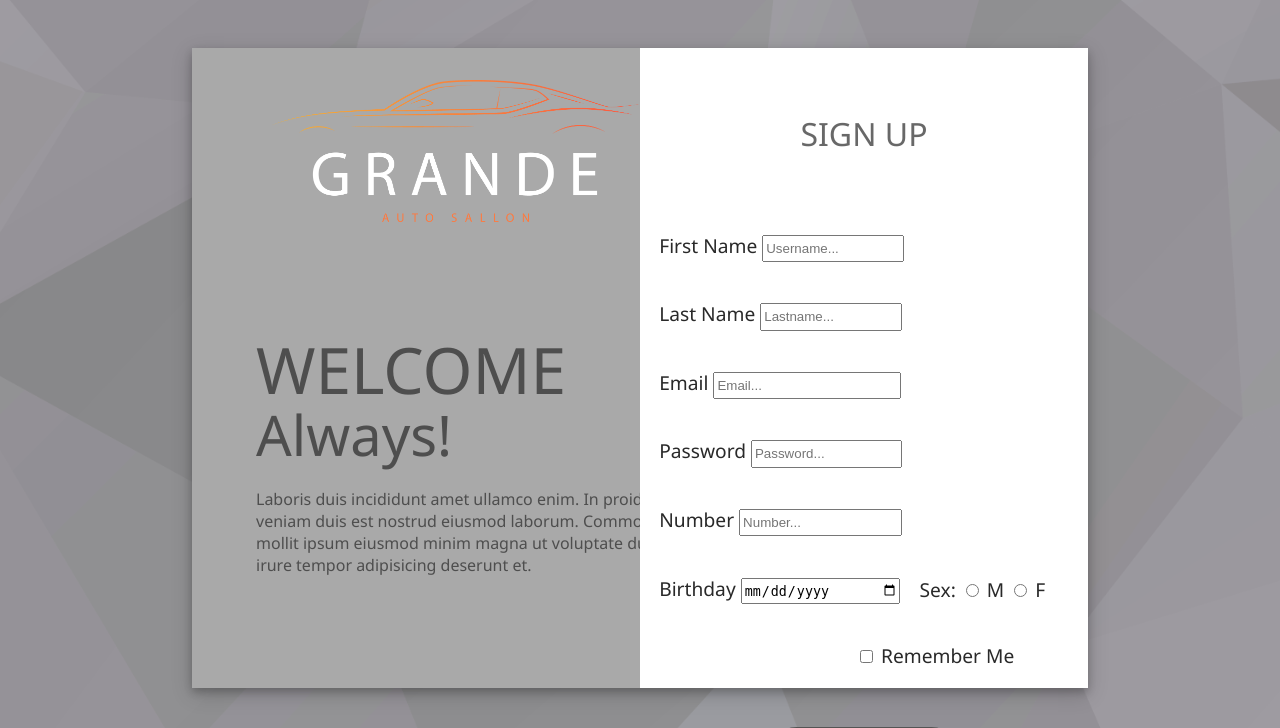
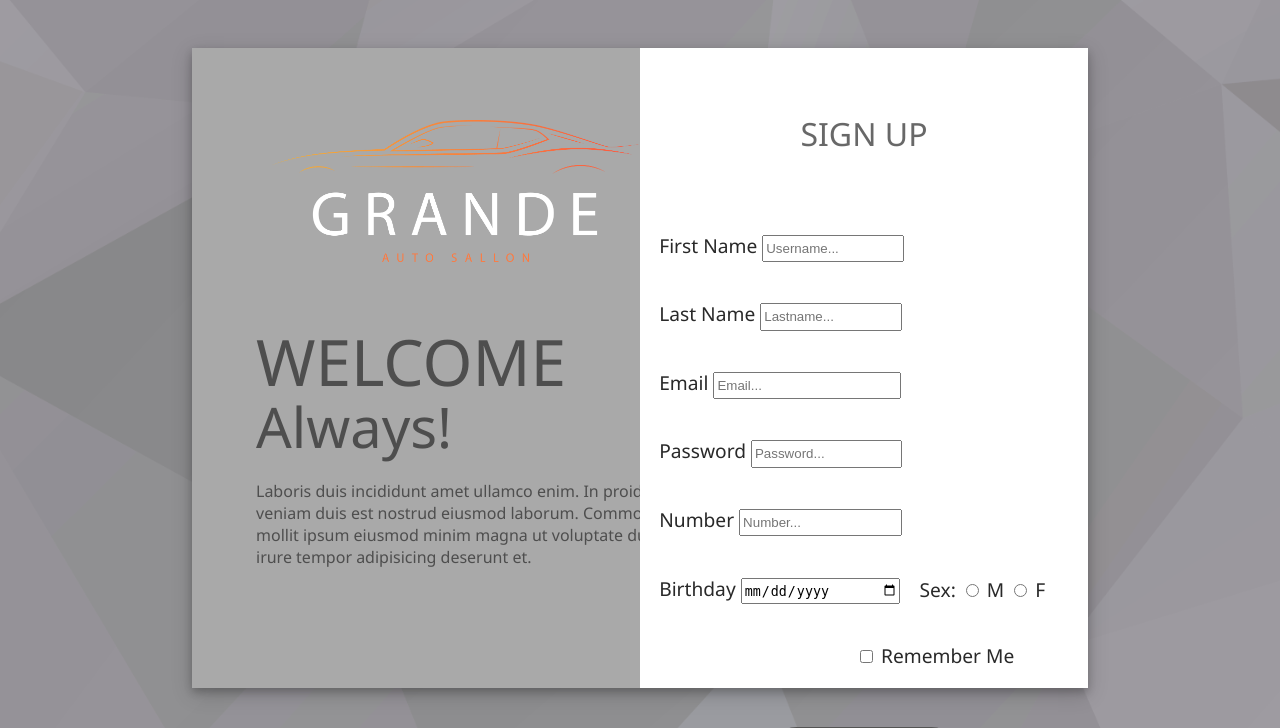
Before and after one commit to EdiiA/Project-1, a PHP site: page /sign-up.html in a window 1280 px wide. Shown: the top 728 px of the page. Run offline with PHP 8.4, Linux system fonts and the light colour scheme.

Commit message:
Sign Up
Rregullimi i Margin

```diff
--- a/sign-up.css
+++ b/sign-up.css
@@ -34,12 +34,12 @@ body{
 }
 
 .bgfoto{
-    margin-bottom: 5em;
+    margin-bottom: 2em;
 }
 
 .bg-logo{
     width: 23em;
-    margin-top: -4em;
+    margin-top: -2em;
 }
 
 .bgfoto img{
```
